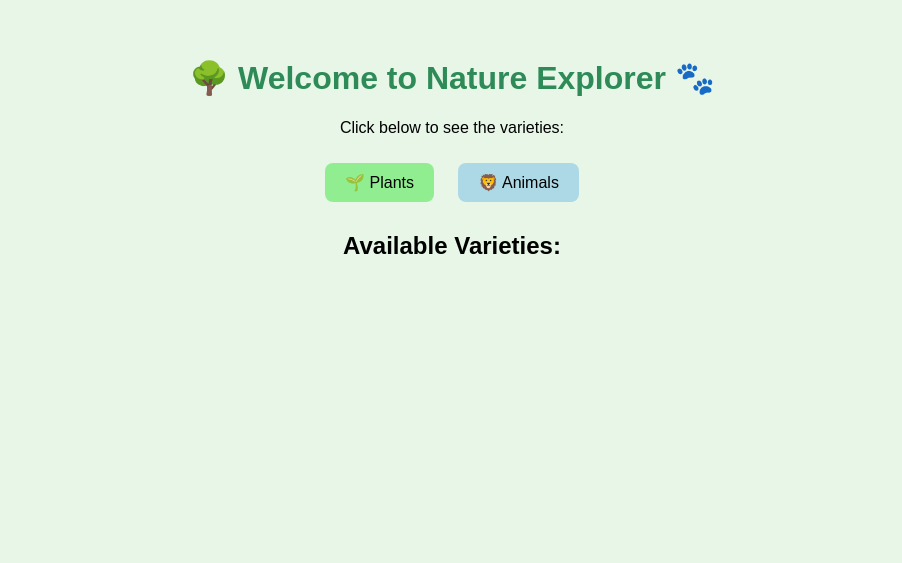
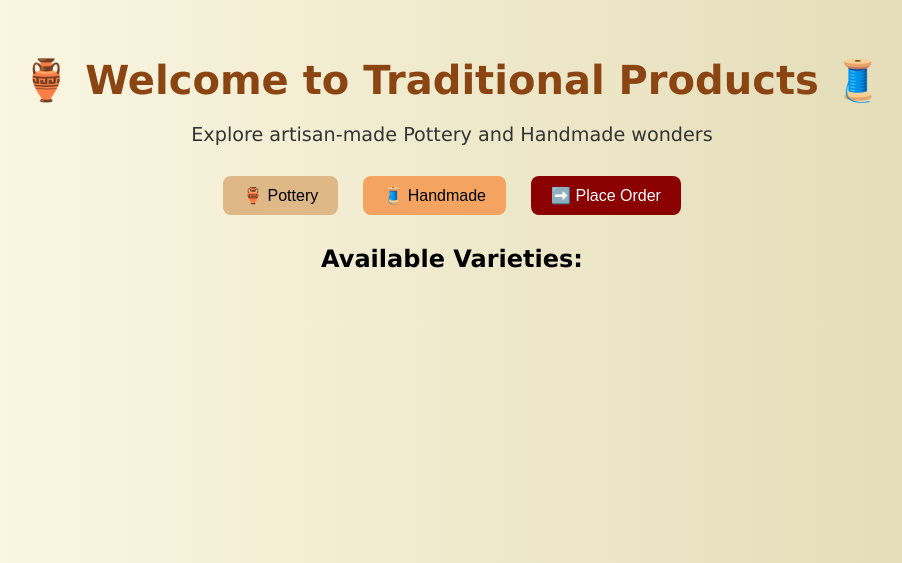
Before and after one commit to Suruthi-shift/Django_blog, a Django app: page / in a window 1280 px wide. Shown: the top 563 px of the page, without its empty margins (188-1090 px from the left). Run offline with Django 5.2, Linux system fonts and the light colour scheme.

Commit message:
Django_blog

```diff
--- a/static/templates/blog/home.html
+++ b/static/templates/blog/home.html
@@ -1,51 +1,117 @@
 <!DOCTYPE html>
-<html>
+<html lang="en">
 <head>
-  <title>Nature Explorer</title>
+  <meta charset="UTF-8" />
+  <title>Traditional Products</title>
   <style>
     body {
-      font-family: Arial, sans-serif;
+      font-family: 'Verdana', sans-serif;
       text-align: center;
+      margin: 0;
       padding: 30px;
-      background-color: #e7f6e7;
+      background: linear-gradient(to right, #fffbea, #e0d8b0);
     }
     h1 {
-      color: #2e8b57;
+      color: #8b4513;
+      font-size: 2.5em;
+      margin-bottom: 10px;
+    }
+    p {
+      font-size: 1.2em;
+      color: #333;
+      margin-bottom: 20px;
     }
     button {
+      padding: 10px 20px;
       margin: 10px;
-      padding: 10px 20px;
       font-size: 16px;
       border-radius: 8px;
       border: none;
       cursor: pointer;
+      transition: transform 0.2s;
     }
-    .plant-btn { background-color: #90ee90; }
-    .animal-btn { background-color: #add8e6; }
+    button:hover {
+      transform: scale(1.05);
+    }
+    .pottery-btn { background-color: #deb887; }
+    .handmade-btn { background-color: #f4a460; }
+    .next-btn { background-color: #8b0000; color: white; }
     ul {
       list-style-type: none;
       padding: 0;
+      margin-top: 20px;
     }
     li {
-      margin: 5px;
+      background-color: #fff8dc;
+      padding: 10px;
+      margin: 6px auto;
+      border-radius: 10px;
+      width: 60%;
+      box-shadow: 0 2px 5px rgba(0,0,0,0.1);
       font-size: 18px;
+    }
+    .dashboard {
+      display: none;
+    }
+    input {
+      padding: 8px;
+      margin: 8px;
+      width: 220px;
+      border-radius: 5px;
+      border: 1px solid #aaa;
     }
   </style>
 </head>
 <body>
-  <h1>🌳 Welcome to Nature Explorer 🐾</h1>
-  <p>Click below to see the varieties:</p>
 
-  <button class="plant-btn" onclick="showList('plants')">🌱 Plants</button>
-  <button class="animal-btn" onclick="showList('animals')">🦁 Animals</button>
+  <!-- Home Dashboard -->
+  <div id="homeDashboard">
+    <h1>🏺 Welcome to Traditional Products 🧵</h1>
+    <p>Explore artisan-made Pottery and Handmade wonders</p>
 
-  <h2>Available Varieties:</h2>
-  <ul id="list"></ul>
+    <button class="pottery-btn" onclick="showList('pottery')">🏺 Pottery</button>
+    <button class="handmade-btn" onclick="showList('handmade')">🧵 Handmade</button>
+    <button class="next-btn" onclick="switchDashboard()">➡️ Place Order</button>
+
+    <h2>Available Varieties:</h2>
+    <ul id="list"></ul>
+  </div>
+
+  <!-- Order Dashboard -->
+  <div id="orderDashboard" class="dashboard">
+    <h1>🛒 Place Your Order</h1>
+    <p>Fill in the details to complete your purchase</p>
+
+    <input type="text" placeholder="Username"><br>
+    <input type="password" placeholder="Password"><br>
+    <input type="text" placeholder="Location"><br>
+    <input type="text" placeholder="Item to Order"><br>
+    <button class="next-btn" onclick="alert('Order placed successfully!Thank you for supporting traditional artisans. 🙌')">✅ Submit Order</button><br>
+    <button class="handmade-btn" onclick="switchDashboard(true)">🔙 Back to Products</button>
+  </div>
 
   <script>
     const data = {
-      plants: ["Neem", "Tulsi", "Rose", "Banana Tree", "Aloe Vera", "Mango Tree"],
-      animals: ["Elephant", "Tiger", "Monkey", "Peacock", "Cobra", "Cow"]
+      pottery: [
+        "Terracotta Vase 🏺", "Clay Lamp 🪔", "Earthen Bowl 🍲",
+        "Glazed Tea Set 🍵", "Incense Holder 🧘‍♀️", "Miniature Sculptures 🗿", "Hand-Painted Pot 🎨",
+        "Decorative Jar 🏵", "Traditional Water Jug 💧", "Ceramic Oil Diffuser 🌸", "Clay Bird Feeder 🐦", "Rustic Clay Wall Art 🖼",
+      ],
+      handmade: [
+        "Jute Bag 👜",
+        "Handwoven Basket 🧺",
+        "Cotton Quilt 🛏",
+        "Embroidered Shawl 🧣",
+        "Palm Leaf Mat 🌿",
+        "Bamboo Craft 🎋",
+        "Hand-stitched Diary 📓",
+        "Terracotta Jewelry 💍",
+        "Block-printed Tablecloth 🧶",
+        "Coconut Shell Spoon 🥄",
+        "Embroidered Cushion 🛋",
+        "Kalamkari Wall Hanging 🖼"
+
+      ]
     };
 
     function showList(type) {
@@ -57,6 +123,11 @@
         list.appendChild(li);
       });
     }
+
+    function switchDashboard(back = false) {
+      document.getElementById("homeDashboard").style.display = back ? "block" : "none";
+      document.getElementById("orderDashboard").style.display = back ? "none" : "block";
+    }
   </script>
 </body>
 </html>
```
